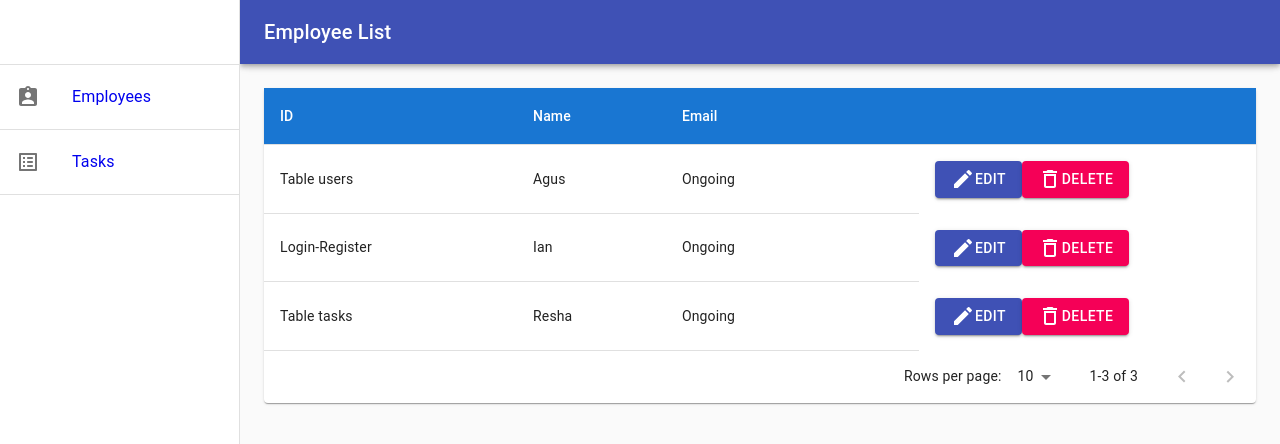
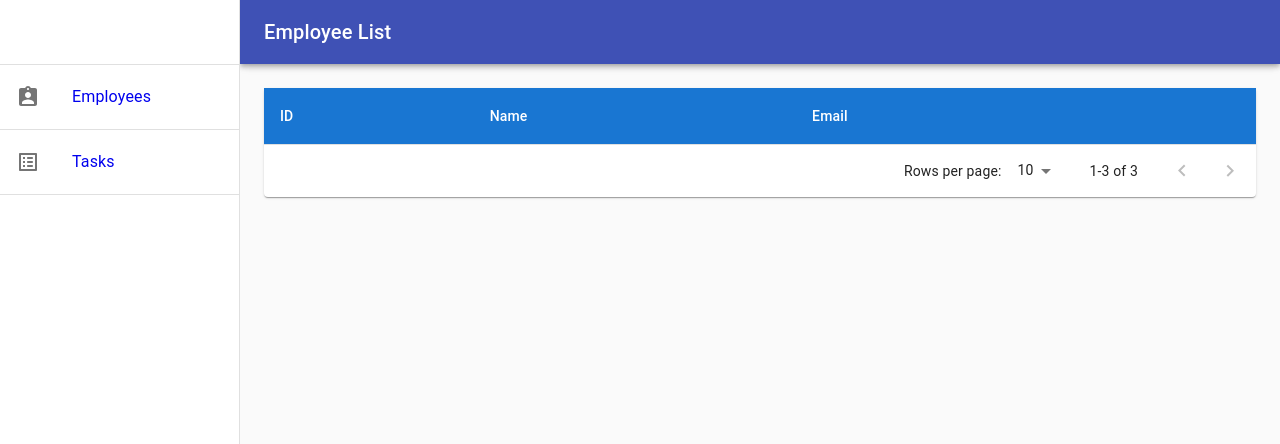
Before and after one commit to Task-Manage/front-end, a React (Create React App) app: page /admin/employees in a window 1280 px wide. Shown: the top 444 px of the page. Built offline with nearby package versions, Linux system fonts and the light colour scheme; sample sign-in values are in the browser's storage.

Commit message:
login baru

```diff
--- a/src/Components/TableEmployeeAdmin/TableEmployeeAdmin.jsx
+++ b/src/Components/TableEmployeeAdmin/TableEmployeeAdmin.jsx
@@ -44,12 +44,6 @@ export default function TableComponent(props) {
     setPage(0);
   };
 
-  const columns = [
-    { id: "id", label: "ID", minWidth: 170 },
-    { id: "name", label: "Name", minWidth: 100 },
-    { id: "email", label: "Email", minWidth: 170 },
-  ];
-
   function createData(id, name, email) {
     return { id, name, email };
   }
@@ -66,23 +60,18 @@ export default function TableComponent(props) {
         <Table stickyHeader aria-label="sticky table">
           <TableHead>
             <TableRow>
-              {columns.map((column) => (
-                <StyledTableCell
-                  key={column.id}
-                  align={column.align}
-                  style={{ minWidth: column.minWidth }}
-                >
-                  {column.label}
-                </StyledTableCell>
-              ))}
-              <StyledTableCell
-                align={columns.align}
-                style={{ minWidth: columns.minWidth }}
-              ></StyledTableCell>
+              <StyledTableCell style={{ minWidth: "170" }}>ID</StyledTableCell>
+              <StyledTableCell style={{ minWidth: "100" }}>
+                Name
+              </StyledTableCell>
+              <StyledTableCell style={{ minWidth: "170" }}>
+                Email
+              </StyledTableCell>
+              <StyledTableCell style={{ minWidth: "180" }}></StyledTableCell>
             </TableRow>
           </TableHead>
           <TableBody>
-            {rows
+            {/* {rows
               .slice(page * rowsPerPage, page * rowsPerPage + rowsPerPage)
               .map((row) => {
                 return (
@@ -111,7 +100,7 @@ export default function TableComponent(props) {
                     </ButtonGroup>
                   </TableRow>
                 );
-              })}
+              })} */}
           </TableBody>
         </Table>
       </TableContainer>
--- a/src/Pages/Login/Login.jsx
+++ b/src/Pages/Login/Login.jsx
@@ -64,10 +64,13 @@ export default function Login() {
     );
     const result = await response.json();
     console.log(result);
+    const userLogin = {
+      token: result.token,
+      userData: result.userData,
+    };
+    localStorage.setItem("user", JSON.stringify(userLogin));
 
-    localStorage.setItem("user", result.token);
-
-    if (result.role === "admin") {
+    if (result.userData.role === "admin") {
       history.push("/admin/employees");
     } else {
       history.push("/user");
```
